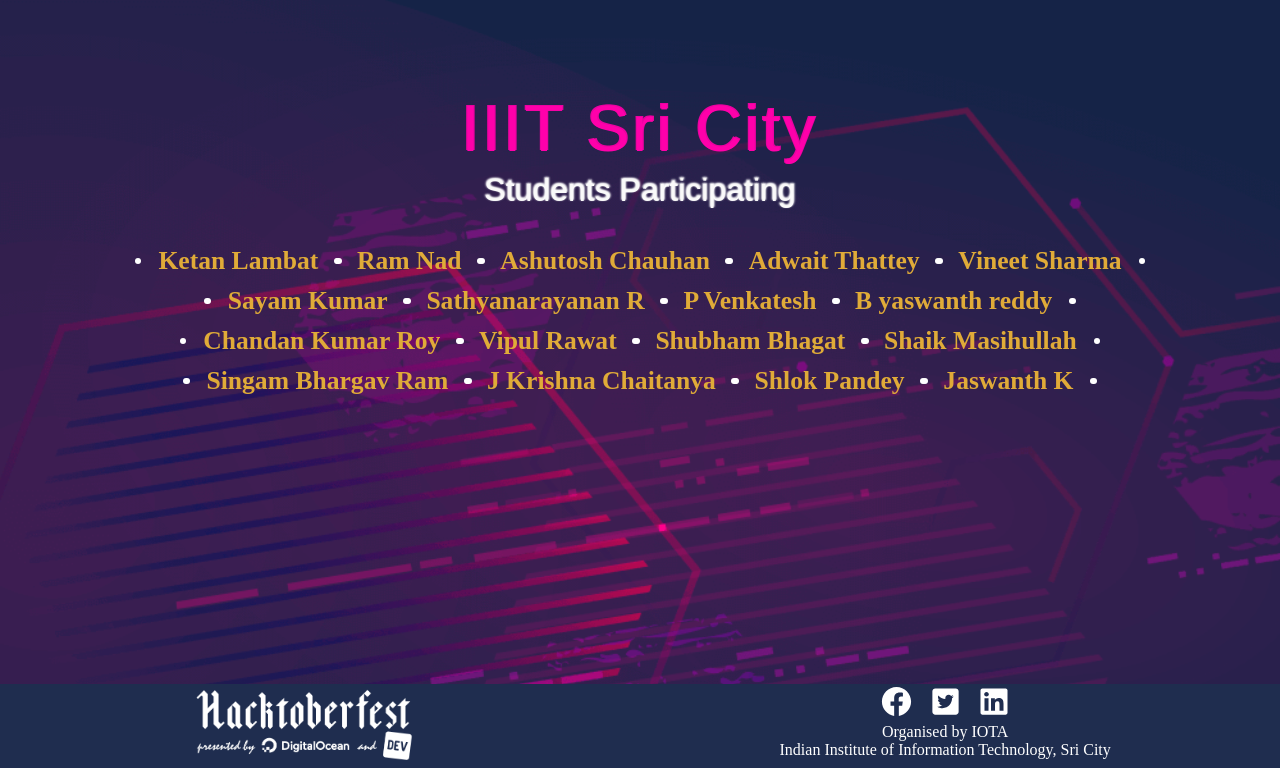
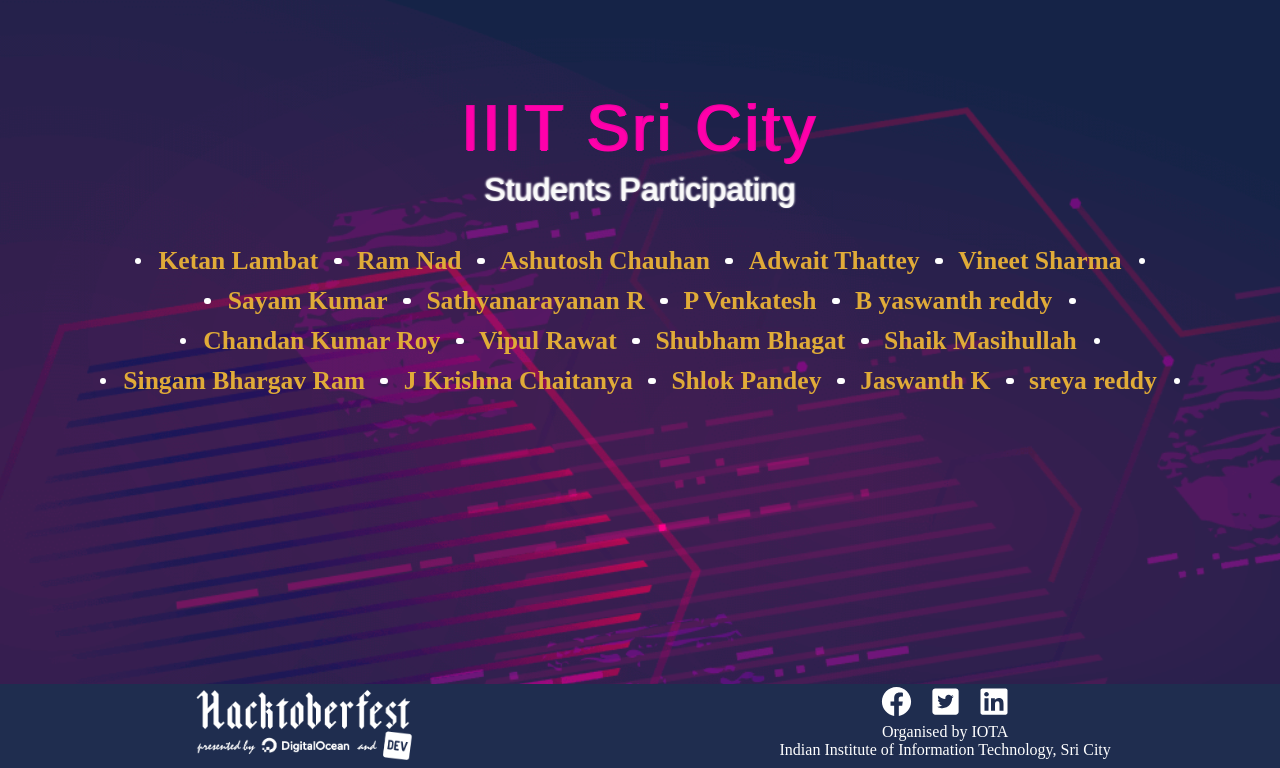
Before and after one commit to Project-Club-IIITS/hacktoberfest2019-participants, a Jekyll site: the page index.html, which Jekyll copies as it is, in a window 1280 px wide, cut to the strip 132-900 px from the top of the page. Built offline with Jekyll 4.4.1, drawn with Linux system fonts in a browser that asks for light colours; some web fonts are replaced.

Commit message:
add participant

```diff
--- a/index.html
+++ b/index.html
@@ -63,6 +63,7 @@
                 <li><a href="https://github.com/chaitanya531">J Krishna Chaitanya</a></li>
                 <li><a href="https://github.com/b30wulffz">Shlok Pandey</a></li>
                 <li><a href="https://github.com/JazzKriss21">Jaswanth K</a></li>
+                <li><a href="https://github.com/sreyareddy15">sreya reddy</a></li>
 
             </ul>
         </div>
```
